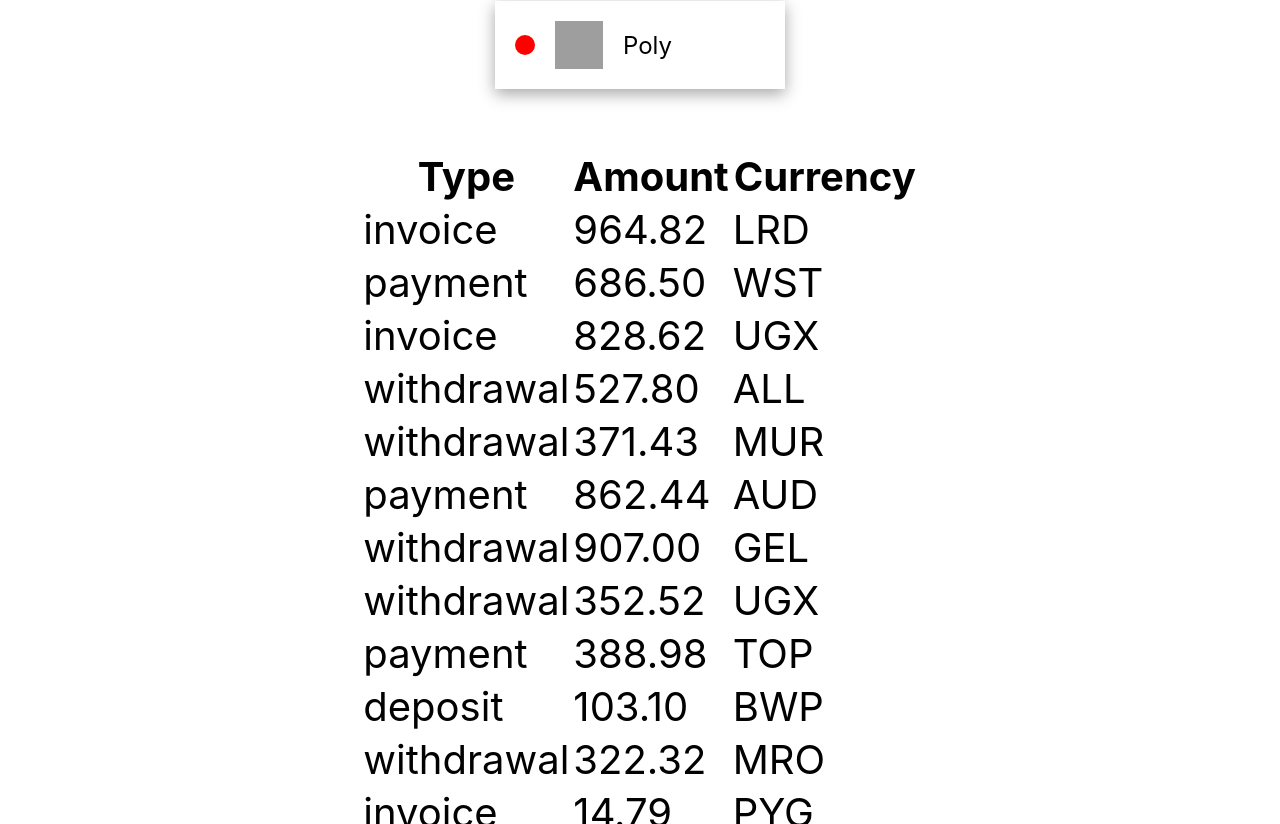
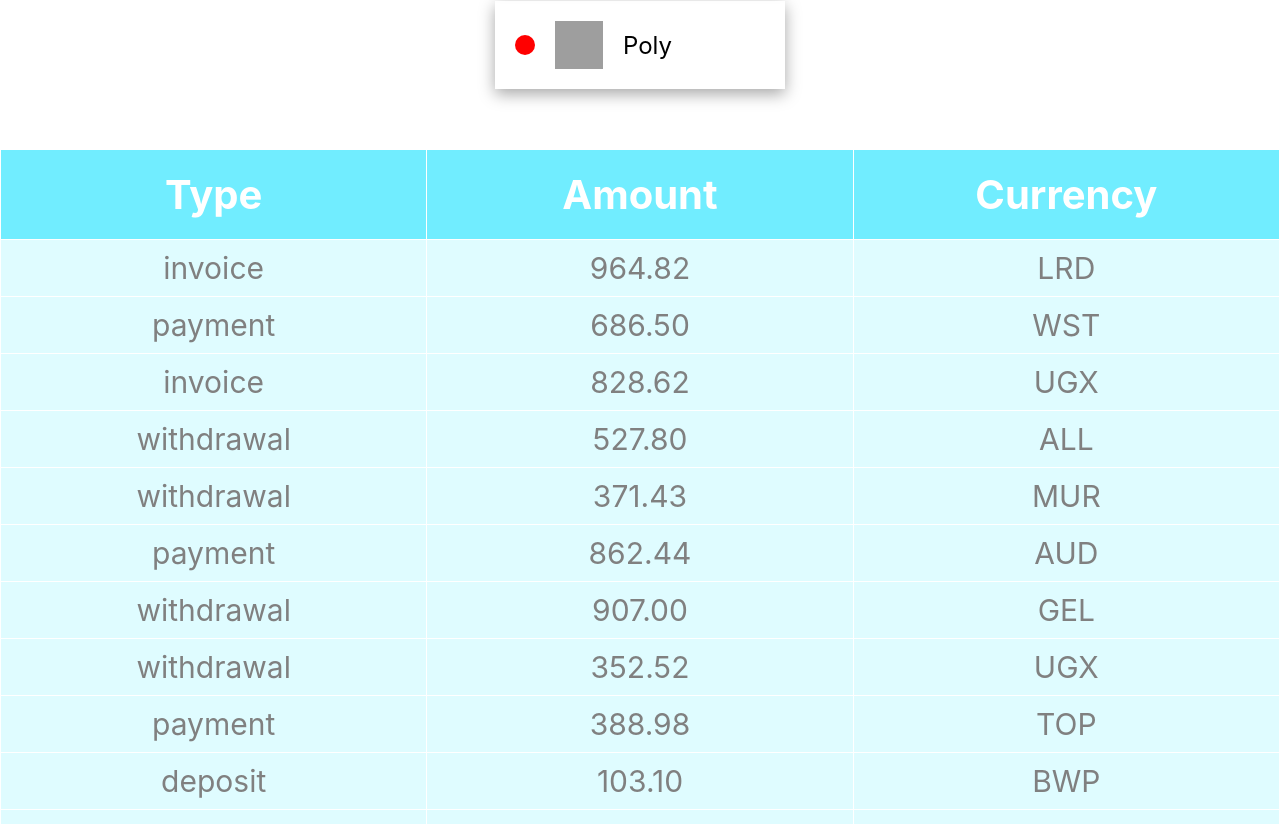
Before and after one commit to heilya/goit-react-hw-01-components, a React (Create React App) app: page / in a window 1280 px wide. Shown: the part 1336-2160 px from the top of the page. Built offline with nearby package versions, Linux system fonts and the light colour scheme; grey boxes are pictures that could not be loaded.

Commit message:
TransactionHistory css done

```diff
--- /dev/null
+++ b/src/components/transactions/transaction.styled.js
@@ -0,0 +1,24 @@
+import styled from 'styled-components';
+
+
+export const Table = styled.table`
+    table-layout: fixed;
+    width: 100%;
+    border-collapse: collapse;`;
+
+export const Title = styled.th`
+    padding: 20px;
+    border: 1px solid white;
+    background-color: rgb(113, 237, 255);
+    color: white;`;
+
+export const Tbody = styled.tbody`
+text-align: center;
+color:grey;
+`;
+
+export const Direction = styled.td`
+    border: 1px solid white;
+    padding: 10px;
+    font-size: 30px;
+    background-color: rgb(223, 252, 255);`;
--- a/src/components/transactions/transactions.js
+++ b/src/components/transactions/transactions.js
@@ -1,19 +1,21 @@
+import { Direction, Table, Tbody, Title } from "./transaction.styled";
+
 export const TransactionHistory = ({ items }) => (
-    <table class="transaction-history">
+    <Table>
   <thead>
     <tr>
-      <th>Type</th>
-      <th>Amount</th>
-      <th>Currency</th>
+      <Title>Type</Title>
+      <Title>Amount</Title>
+      <Title>Currency</Title>
     </tr>
   </thead>
 
-  <tbody>
+  <Tbody>
     {items.map(item =>(<tr>
-      <td>{item.type}</td>
-      <td>{item.amount}</td>
-      <td>{item.currency}</td>
+      <Direction>{item.type}</Direction>
+      <Direction>{item.amount}</Direction>
+      <Direction>{item.currency}</Direction>
     </tr>))}
-  </tbody>
-</table>
+  </Tbody>
+</Table>
 );
```
